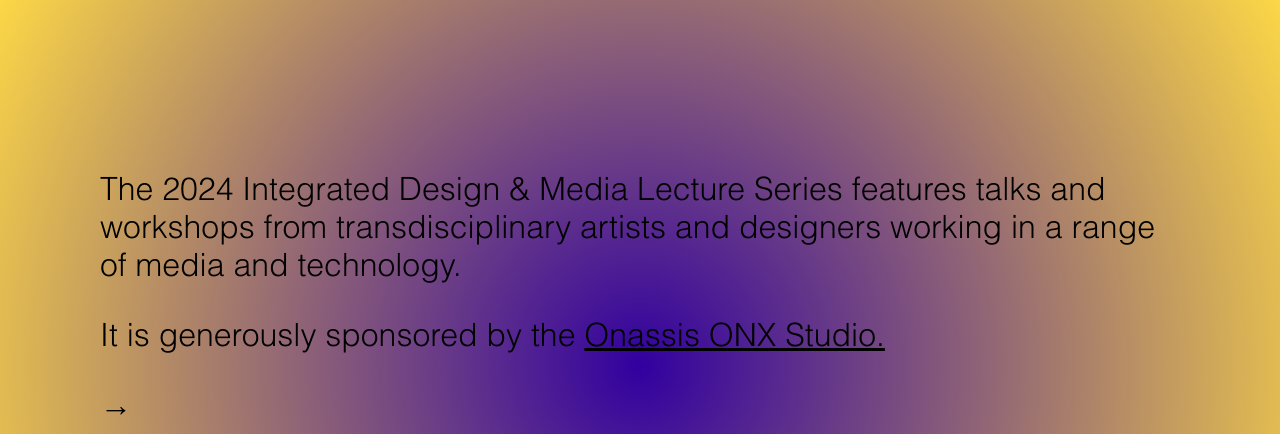
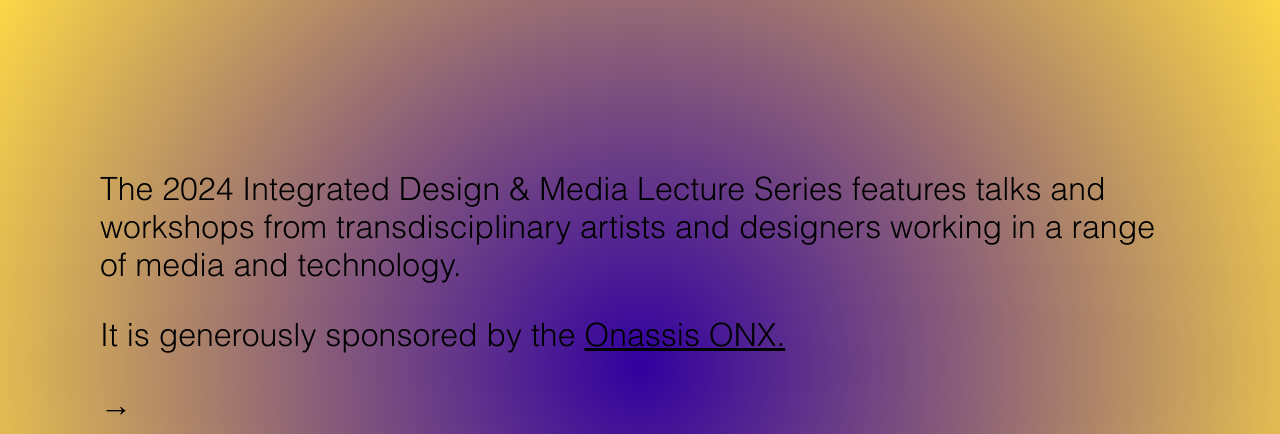
Before and after one commit to yeshhhha/idm-speakerseries-sp24, a plain HTML site: page about.html in a window 1280 px wide. Shown: the top 434 px of the page. Drawn offline with Linux system fonts and the light colour scheme.

Commit message:
Onassis ONX

```diff
--- a/about.html
+++ b/about.html
@@ -29,7 +29,7 @@
       </p>
       <p>
         It is generously sponsored by the
-        <a href="https://www.onx.studio/">Onassis ONX Studio.</a>
+        <a href="https://www.onx.studio/">Onassis ONX.</a>
       </p>
       <p class="nu">
         <a href="index.html">→</a>
```
Also changed, not shown: index.html (+1 -1 lines).
